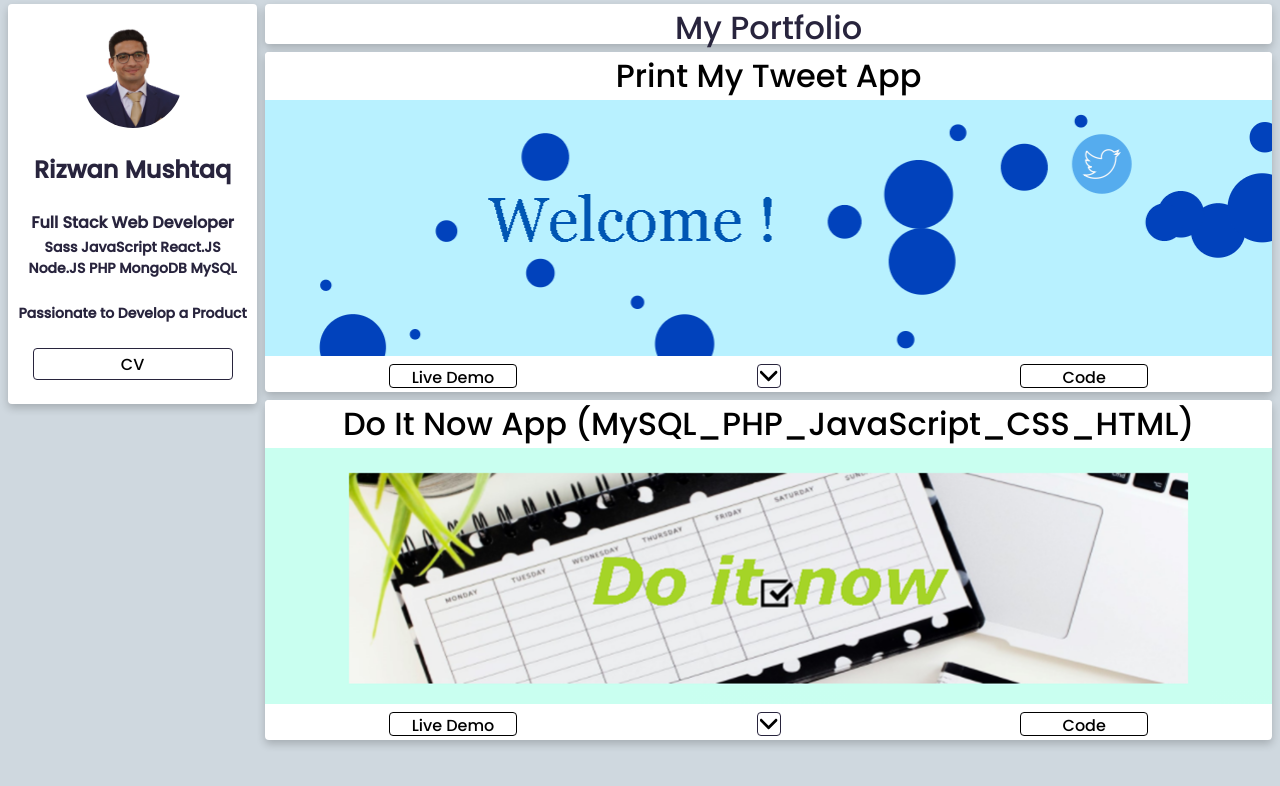
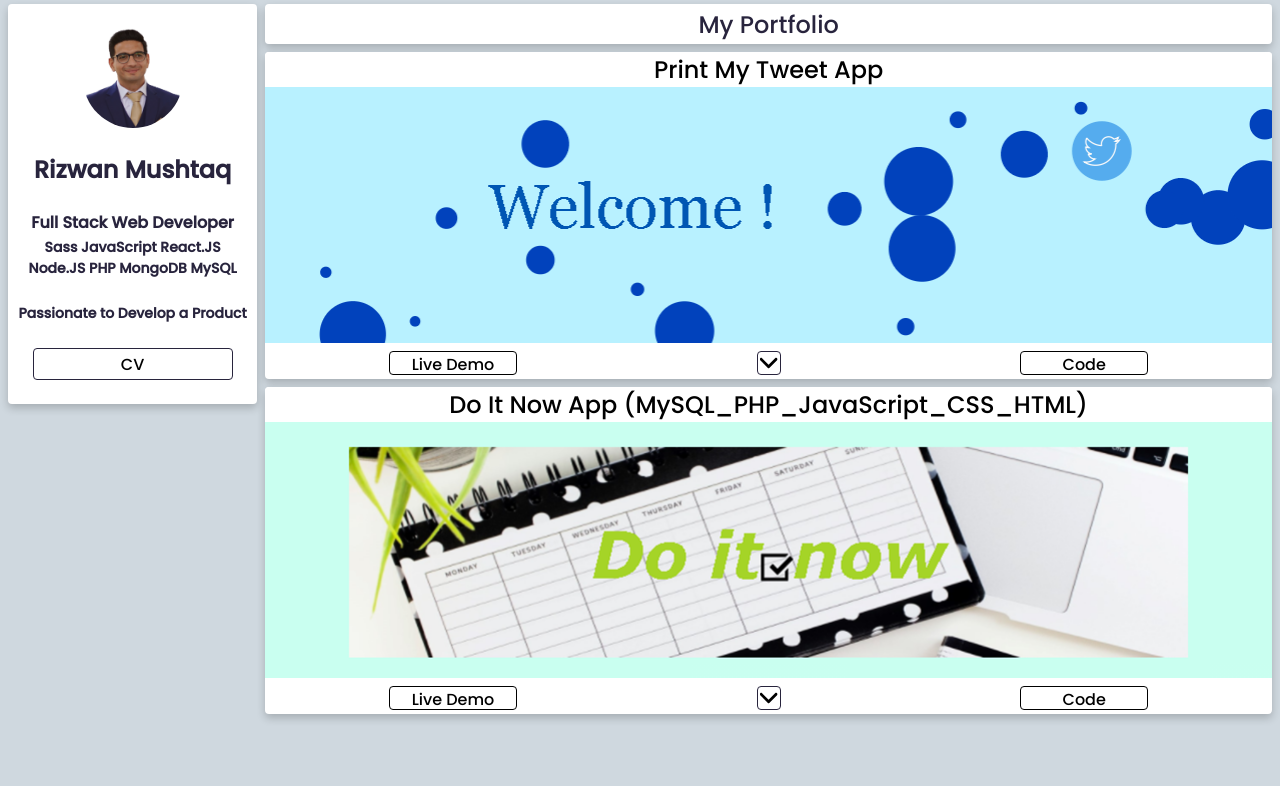
Before and after one commit to RizwanMushtaq/Rizwan-Mushtaq-Portfolio-Web-App, a React (Create React App) app: page / in a window 1280 px wide. Shown: the top 786 px of the page. Built offline with nearby package versions, Linux system fonts and the light colour scheme.

Commit message:
updating font

```diff
--- a/src/components/css_modules/MyTabsHeader.module.scss
+++ b/src/components/css_modules/MyTabsHeader.module.scss
@@ -13,7 +13,7 @@
     background-color: white;
     color: $textColor;
     outline: none;
-    font-size: 32px;
+    font-size: $h1;
     border: none;
     outline: none;
     border-radius: 4px;
--- a/src/components/css_modules/PortfolioDiv.module.scss
+++ b/src/components/css_modules/PortfolioDiv.module.scss
@@ -8,7 +8,7 @@
     box-shadow: 0 4px 8px 0 rgba(0,0,0,0.2);
 }
 .projectHeading{
-    font-size: 32px;
+    font-size: $h1;
     background-color: white;
     display: flex;
     justify-content: center;
@@ -37,7 +37,7 @@
     border-radius: 4px;
     border: 1px solid black;
     background-color: white;
-    font-size: 16px;
+    font-size: $buttonFontSize;
     outline: none;
 }
 .buttonContainer button:hover{
--- a/src/sass/Variables.scss
+++ b/src/sass/Variables.scss
@@ -2,3 +2,8 @@ $backgroundColor: #cfd8df;
 $textColor: #28243d;
 $hoverColor: #28243d;
 $buttonColor: white;
+
+$h1: 24px;
+$h2: 16px;
+$h3: 14px;
+$buttonFontSize: 16px;
```
